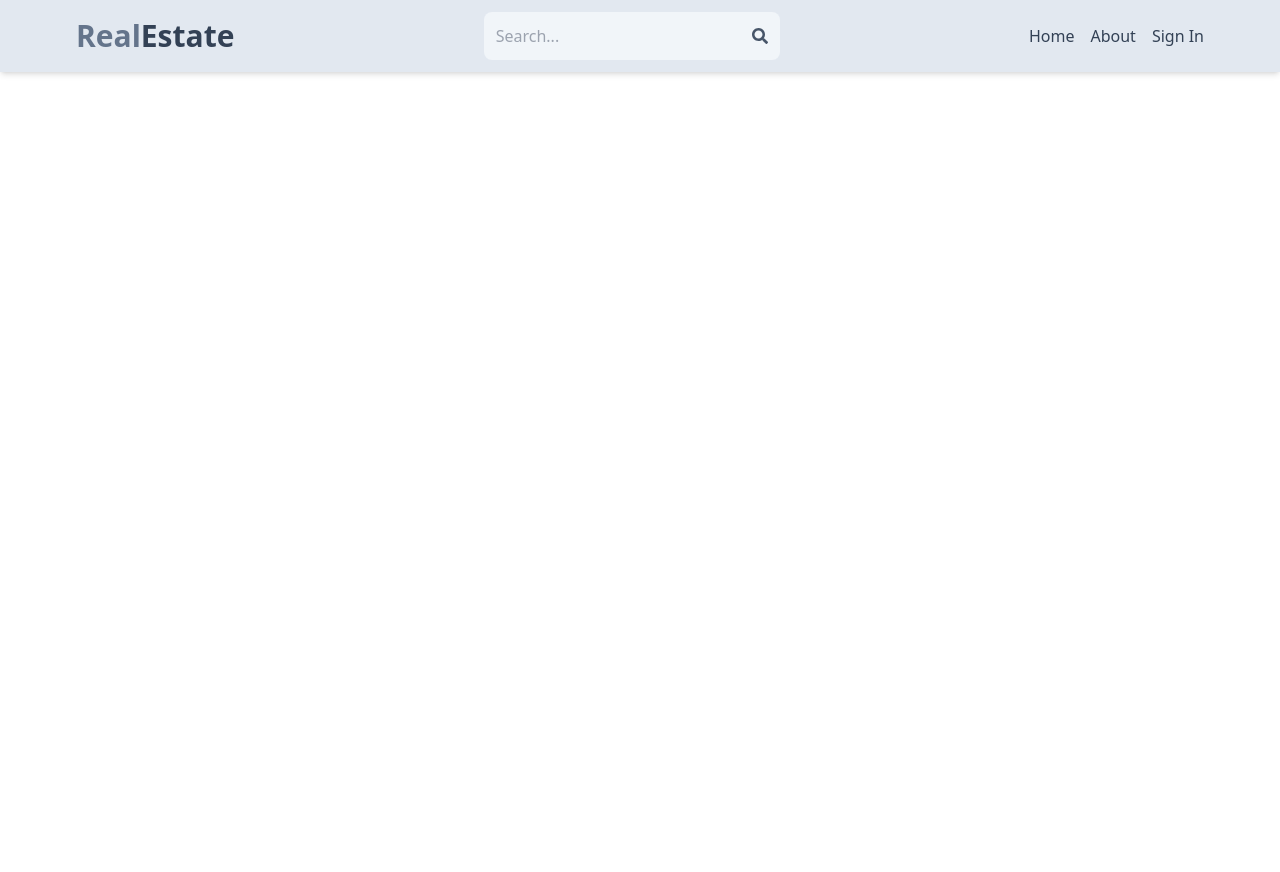
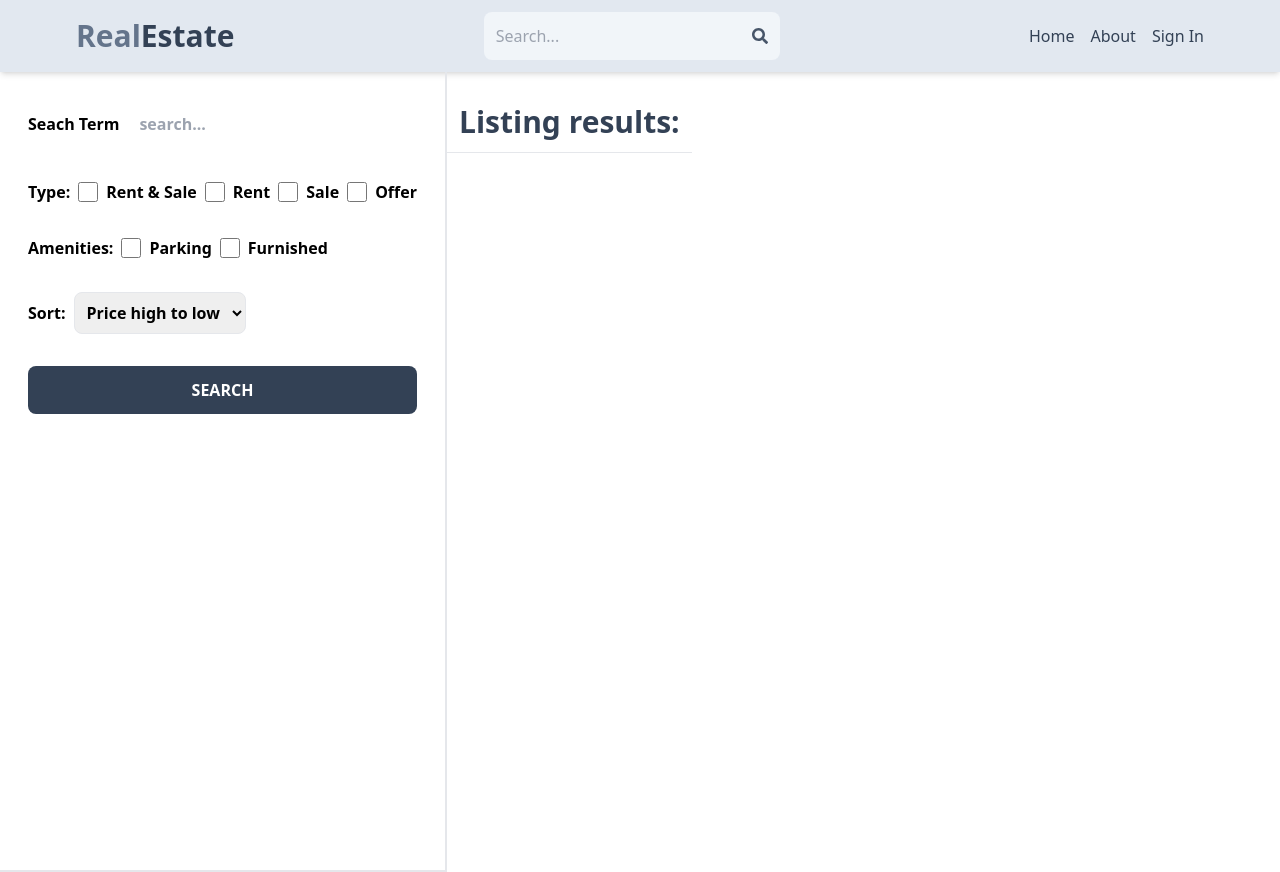
Before and after one commit to Rone47/Estate-MERN, a React (Vite) app in the folder client/: page /search in a window 1280 px wide. Before the commit the page ends 800 px from the top, so only its background shows below. Built offline with nearby package versions, Linux system fonts and the light colour scheme; no server answers.

Commit message:
create seachpage ui

```diff
--- a/client/src/App.jsx
+++ b/client/src/App.jsx
@@ -9,6 +9,7 @@
 import CreateListing from './pages/CreateListing';
 import UpdateListing from './pages/UpdateListing';
 import Listing from './pages/Listing';
+import Search from './pages/Search';
 
 export default function App() {
   return (
@@ -19,6 +20,7 @@
       <Route path="/sign-in" element={<SignIn />} />
       <Route path="/sign-up" element={<SignUp />} />
       <Route path="/about" element={<About />} />
+      <Route path="/search" element={<Search />} />
       <Route path="/listing/:listingId" element={<Listing />} />
 
       <Route element= {<PrivateRoute/>}>
--- /dev/null
+++ b/client/src/pages/Search.jsx
@@ -0,0 +1,88 @@
+import React from 'react'
+
+export default function Search() {
+  return (
+    <div className='flex flex-col md:flex-row font-semibold'>
+      <div className='p-7 border-b-2 md:border-r-2 md:min-h-screen'>
+        <form className='flex flex-col gap-8'>
+            <div className='flex items-center gap-2 '>
+                <label className='whitespace-nowrap'>Seach Term</label>
+                <input
+                    type='text'
+                    id='searchTerm'
+                    placeholder='search...'
+                    className='bordered rounded-lg p-3 w-full'
+                />
+            </div>
+            <div className='flex gap-2 flex-wrap items-center'>
+                <label>Type:</label>
+                <div className='flex gap-2'>
+                    <input
+                       type='checkbox'
+                       id='all'
+                       className='w-5 '
+                    />
+                    <span>Rent & Sale</span>
+                </div>
+                <div className='flex gap-2'>
+                    <input
+                       type='checkbox'
+                       id='rent'
+                       className='w-5 '
+                    />
+                    <span>Rent</span>
+                </div>
+                <div className='flex gap-2'>
+                    <input
+                       type='checkbox'
+                       id='sale'
+                       className='w-5 '
+                    />
+                    <span>Sale</span>
+                </div>
+                <div className='flex gap-2'>
+                    <input
+                       type='checkbox'
+                       id='offer'
+                       className='w-5 '
+                    />
+                    <span>Offer</span>
+                </div>
+            </div>
+            <div className='flex gap-2 flex-wrap items-center'>
+                <label>Amenities:</label>
+                <div className='flex gap-2'>
+                    <input
+                       type='checkbox'
+                       id='parking'
+                       className='w-5 '
+                    />
+                    <span>Parking</span>
+                </div>
+                <div className='flex gap-2'>
+                    <input
+                       type='checkbox'
+                       id='furnished'
+                       className='w-5 '
+                    />
+                    <span>Furnished</span>
+                </div>
+            </div>
+            <div className='flex items-center gap-2'>
+                <label>Sort:</label>
+                <select id='sort_order' className='border rounded-lg p-2'>
+                    <option>Price high to low</option>
+                    <option>Price low to high</option>
+                    <option>Latest</option>
+                    <option>Oldest</option>
+                </select>
+            </div>
+            <button className='bg-slate-700 text-white p-3 rounded-lg uppercase hover:opacity-95'>Search</button>
+        </form>
+      </div>
+      <div className=''>
+        <h1 className='text-3xl font-semibold border-b p-3 text-slate-700 mt-5'>Listing results:</h1>
+      </div>
+    </div>
+  )
+}
```
